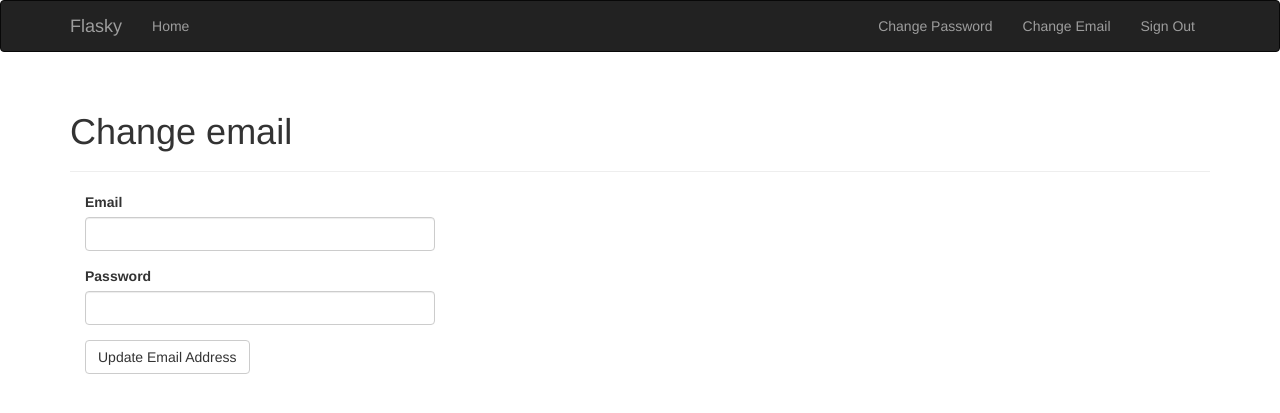
After one commit to MingManMan/blog, a Flask app: page /auth/change-email in a window 1280 px wide. The commit adds this page. Shown: the top 413 px of the page. Run offline with Flask 2, Linux system fonts and the light colour scheme; a user stored in the database is signed in; tables that the repository leaves empty hold one stand-in row (values such as "Sample post"); some libraries are stand-ins or nearby versions.

Commit message:
第八章 email修改
对应8h

```diff
--- a/app/auth/forms.py
+++ b/app/auth/forms.py
@@ -49,3 +49,16 @@ class ResetPasswordForm(Form):
         'password2', message='Passwords must match.')])
     password2=PasswordField('Confirm password',validators=[Required()])
     submit=SubmitField('Reset Password')
+
+    def validate_email(self,field):
+        if User.query.filter_by(email=field.data).first() is None:
+            raise ValidationError('Unknown email address')
+
+class ChangeEmailForm(Form):
+    email = StringField('Email', validators=[
+                        Required(), Length(1, 64), Email()])
+    password = PasswordField('Password', validators=[Required()])
+    submit=SubmitField('Update Email Address')
+    def validate_email(self,field):
+        if User.query.filter_by(email=field.data).first():
+            raise ValidationError('Email already registered')
--- a/app/auth/views.py
+++ b/app/auth/views.py
@@ -3,7 +3,7 @@ from flask import render_template, redirect, request, url_for, flash
 from flask_login import login_user, login_required, logout_user, current_user
 from . import auth
 from ..models import User
-from .forms import LoginForm, RegistrationForm, ChangePasswordForm, ResetPasswordRequestForm,ResetPasswordForm
+from .forms import LoginForm, RegistrationForm, ChangePasswordForm, ResetPasswordRequestForm, ResetPasswordForm, ChangeEmailForm
 from .. import db
 from ..email import send_email
 
@@ -114,18 +114,46 @@ def reset_password_request():
         flash('Invalid email address.')
     return render_template('auth/reset_password.html', form=form)
 
+
 @auth.route('/reset/<token>', methods=['GET', 'POST'])
 def password_reset(token):
-    form=ResetPasswordForm()
+    form = ResetPasswordForm()
     if form.validate_on_submit():
-        user=User.query.filter_by(email=form.email.data).first()
+        user = User.query.filter_by(email=form.email.data).first()
         if user is not None:
-            if user.reset_password(token,form.password.data):
+            if user.reset_password(token, form.password.data):
                 flash('Your password has been update.')
                 return redirect(url_for('auth.login'))
             else:
                 flash('Update your password failed.')
                 return redirect(url_for('main.index'))
         else:
-            flash('Do not find the user use the email'+form.email.data)
-    return render_template('auth/reset_password.html',form=form)
+            flash('Do not find the user use the email' + form.email.data)
+    return render_template('auth/reset_password.html', form=form)
+
+
+@auth.route('/change-email', methods=['GET', 'POST'])
+@login_required
+def change_email_request():
+    form=ChangeEmailForm()
+    if form.validate_on_submit():
+        if current_user.verify_password(form.password.data):
+            newmail=form.email.data
+            token=current_user.generate_change_email_token(newmail)
+            send_email(newmail, 'Confirm you email address',
+                       'auth/email/change_email', user=current_user, token=token)
+            flash('An email has been sent to your new email address')
+            return redirect(url_for('main.index'))
+        else:
+            flash('Invalid email or password.')
+    return render_template("auth/change_email.html",form=form)
+
+
+@auth.route('/change-email/<token>',methods=['GET','POST'])
+@login_required
+def change_email(token):
+    if current_user.change_email(token):
+        flash('Your email address has been updated.')
+    else:
+        flash('Invalid request.')
+    return redirect(url_for('main.index'))
--- /dev/null
+++ b/app/templates/auth/change_email.html
@@ -0,0 +1,11 @@
+{% extends "base.html" %}
+{% import "bootstrap/wtf.html" as wtf %}
+{% block title %} Flasky -Change email {% endblock %}
+{% block page_content %}
+<div class='page-header'>
+<h1>Change email</h1>
+</div>
+<div class='col-md-4'>
+{{ wtf.quick_form(form) }}
+</div>
+{% endblock %}
--- a/app/templates/base.html
+++ b/app/templates/base.html
@@ -30,6 +30,7 @@
             <ul class="nav navbar-nav navbar-right">
             {% if current_user.is_authenticated %}
             <li><a href="{{ url_for('auth.change_password') }}">Change Password</a></li>
+            <li><a href="{{ url_for('auth.change_email_request') }}">Change Email</a></li>
             <li><a href="{{ url_for('auth.logout') }}">Sign Out</a></li>
             {% else %}
             <li><a href="{{ url_for('auth.login') }}">Sign In</a></li>
```
Also changed, not shown: app/models.py (+29 -4 lines), app/templates/auth/email/change_email.html (added, +10 -0 lines), app/templates/auth/email/change_email.txt (added, +8 -0 lines), data-dev.sqlite.
